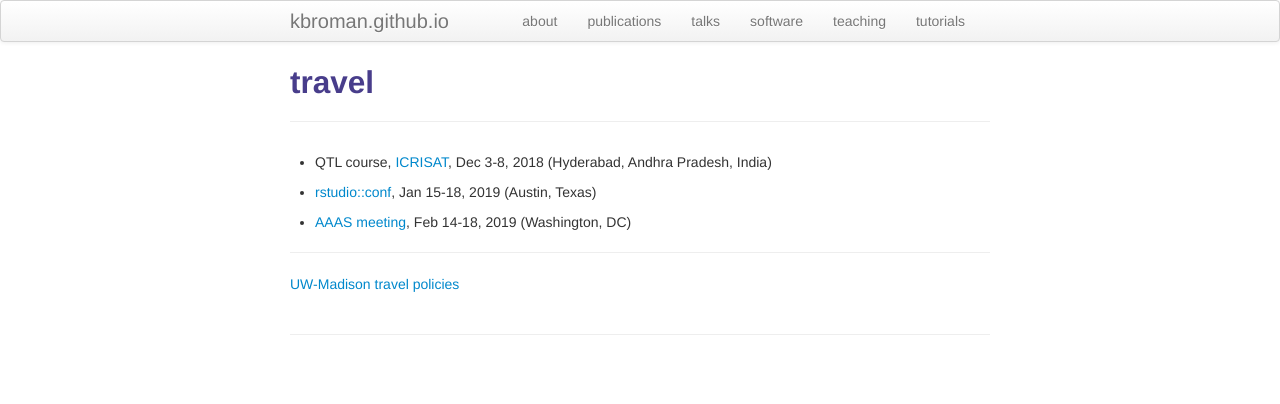
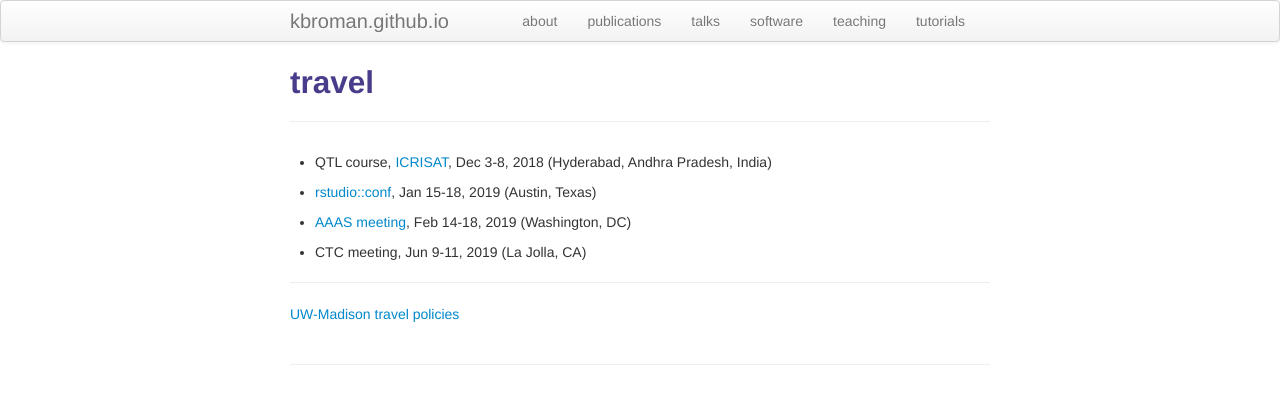
Before and after one commit to kbroman/kbroman.github.io, a Jekyll site: the page built from pages/travel.md, in a window 1280 px wide. Shown: the top 404 px of the page. Built offline with Jekyll 4.4.1, drawn with Linux system fonts in a browser that asks for light colours.

Commit message:
Add 2019 CTC meeting to pages/travel

```diff
--- a/pages/travel.md
+++ b/pages/travel.md
@@ -328,6 +328,8 @@ title: travel
 
 - [AAAS meeting](http://meetings.aaas.org), Feb 14-18, 2019 (Washington, DC)
 
+- CTC meeting, Jun 9-11, 2019 (La Jolla, CA)
+
 ---
 
 [UW-Madison travel policies](http://www.bussvc.wisc.edu/acct/policy/ppindex.html)
```
